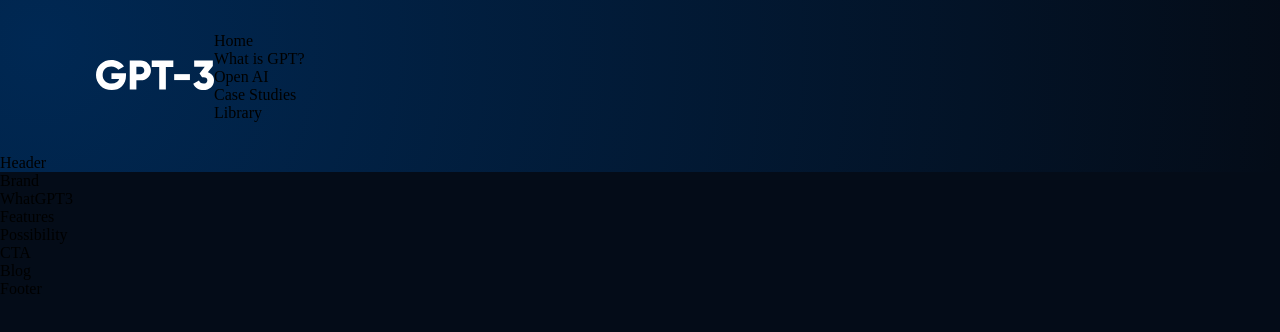
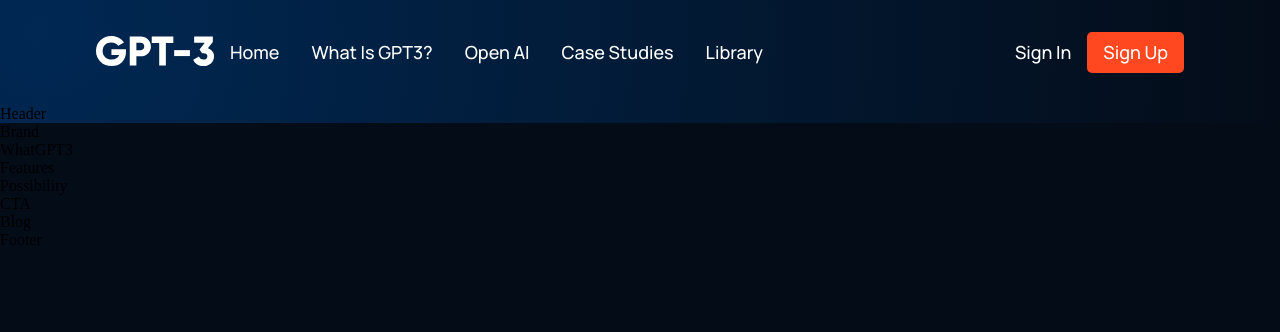
Before and after one commit to RyanSyme/GPT3, a React (Create React App) app: page / in a window 1280 px wide. Shown: the top 332 px of the page. Built offline with nearby package versions, Linux system fonts and the light colour scheme.

Commit message:
add css and @media for navbar

```diff
--- a/src/components/navbar/Navbar.jsx
+++ b/src/components/navbar/Navbar.jsx
@@ -1,9 +1,21 @@
-import React from 'react'
-import { RiMenu3Line, RiCloseLin } from 'react-icons/ri'
+import React, {useState} from 'react'
+import { RiMenu3Line, RiCloseLine } from 'react-icons/ri'
 import logo from '../../assets/logo.svg'
 import './navbar.css'
 
+const Menu = () => (
+    <>
+        <p><a href="#home">Home</a></p>
+        <p><a href="#wgpt3">What is GPT3?</a></p>
+        <p><a href="#possibility">Open AI</a></p>
+        <p><a href="#features">Case Studies</a></p>
+        <p><a href="#blog">Library</a></p>
+    </>
+)
+
 const Navbar = () => {
+    const [toggleMenu, setToggleMenu] = useState(false)
+
     return (
         <div className="gpt3__navbar">
             <div className="gpt3__navbar-links">
@@ -11,12 +23,29 @@ const Navbar = () => {
                     <img src={logo} alt="Logo"/>
                 </div>
                 <div className="gpt3__navbar-links_container">
-                    <p><a href="#home">Home</a></p>
-                    <p><a href="#wgpt3">What is GPT?</a></p>
-                    <p><a href="#possibility">Open AI</a></p>
-                    <p><a href="#features">Case Studies</a></p>
-                    <p><a href="#blog">Library</a></p>
+                    <Menu />
                 </div>
+            </div>
+            <div className="gpt3__navbar-sign">
+                <p>Sign In</p>
+                <button type="button">Sign Up</button>
+            </div>
+            <div className="gpt3__navbar-menu">
+                {toggleMenu
+                    ? <RiCloseLine color="#FFF" size={27} onClick={() => setToggleMenu(false)} />
+                    : <RiMenu3Line color="#FFF" size={27} onClick={() => setToggleMenu(true)} />
+                }
+                {toggleMenu && (
+                    <div className="gpt3__navbar-menu_container scale-up-center">
+                        <div className="gpt3__navbar-menu_container-links">
+                            <Menu />
+                        </div>
+                        <div className="gpt3__navbar-menu_container-links-sign">
+                            <p>Sign in</p>
+                            <button type="button">Sign up</button>
+                        </div>
+                    </div>
+                )}
             </div>
         </div>
     )
--- a/src/components/navbar/navbar.css
+++ b/src/components/navbar/navbar.css
@@ -18,6 +18,115 @@
 }
 
 .gpt3__navbar-links_logo img {
-    width: 900px;
+    width: 62.56px;
     height: 16.02px;
 }
+
+.gpt3__navbar-links_container {
+    display: flex;
+    flex-direction: row;
+}
+
+.gpt3__navbar-sign {
+    display: flex;
+    justify-content: flex-end;
+    align-items: center;
+}
+
+.gpt3__navbar-links_container p,
+.gpt3__navbar-sign p,
+.gpt3__navbar-menu_container p {
+    color: #fff;
+    font-family: var(--font-family);
+    font-weight: 500;
+    font-size: 18px;
+    line-height: 25px;
+    text-transform: capitalize;
+
+    margin: 0 1rem;
+    cursor: pointer;
+}
+
+.gpt3__navbar-sign button,
+.gpt3__navbar-menu_container button {
+    padding: 0.5rem 1rem;
+    color: #fff;
+    background: #FF4820;
+    font-family: var(--font-family);
+    font-weight: 500;
+    font-size: 18px;
+    line-height: 25px;
+    border: none;
+    outline: none;
+    cursor: pointer;
+    border-radius: 5px;
+}
+
+.gpt3__navbar-menu {
+    margin-left: 1rem;
+    display: none;
+    position: relative;
+}
+
+.gpt3__navbar-menu svg {
+    cursor: pointer;
+}
+
+.gpt3__navbar-menu_container {
+    display: flex;
+    justify-content: flex-end;
+    align-items: flex-end;
+    flex-direction: column;
+    text-align: end;
+    background: var(--color-footer);
+    padding: 2rem;
+    position: absolute;
+    top: 40px;
+    right: 0;
+    margin-top: 1rem;
+    min-width: 210px;
+    border-radius: 5px;
+    box-shadow: 0 0 5 rgba(0, 0, 0, 0.2);
+}
+
+.gpt3__navbar-menu_container p {
+    margin: 1rem 0;
+}
+
+.gpt3__navbar-menu_container-links-sign {
+    display: none;
+}
+
+@media screen and (max-width: 1050px) {
+    .gpt3__navbar-links_container {
+        display: none;
+    }
+
+    .gpt3__navbar-menu {
+        display: flex;
+    }
+}
+
+@media screen and (max-width: 700px) {
+    .gpt3__navbar {
+        padding: 2rem 4rem;
+    }
+}
+
+@media screen and (max-width: 550px) {
+    .gpt3__navbar {
+        padding: 2rem;
+    }
+
+    .gpt3__navbar-sign {
+        display: none;
+    }
+
+    .gpt3__navbar-menu_container {
+        top: 20px;
+    }
+
+    .gpt3__navbar-menu_container-links-sign {
+        display: block;
+    }
+}
```
